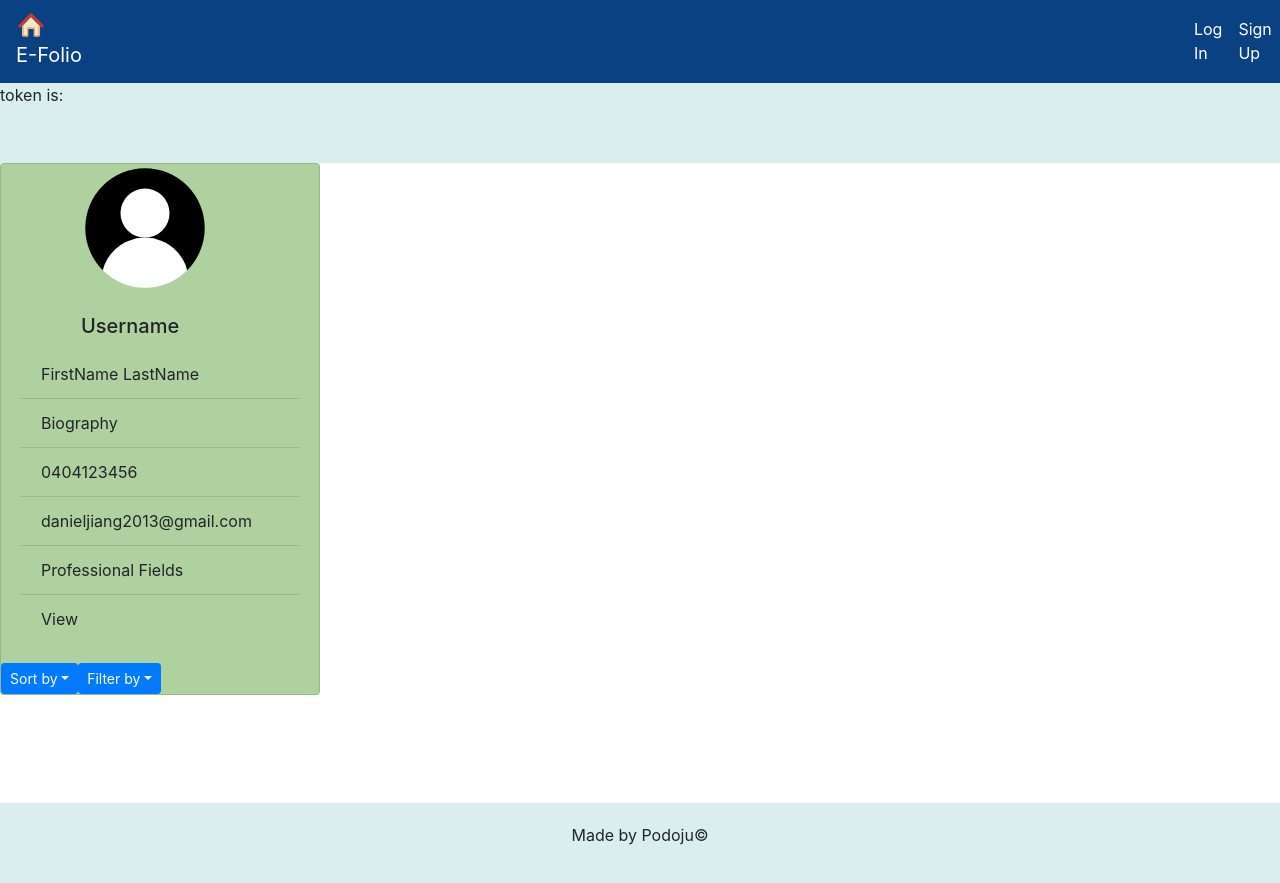
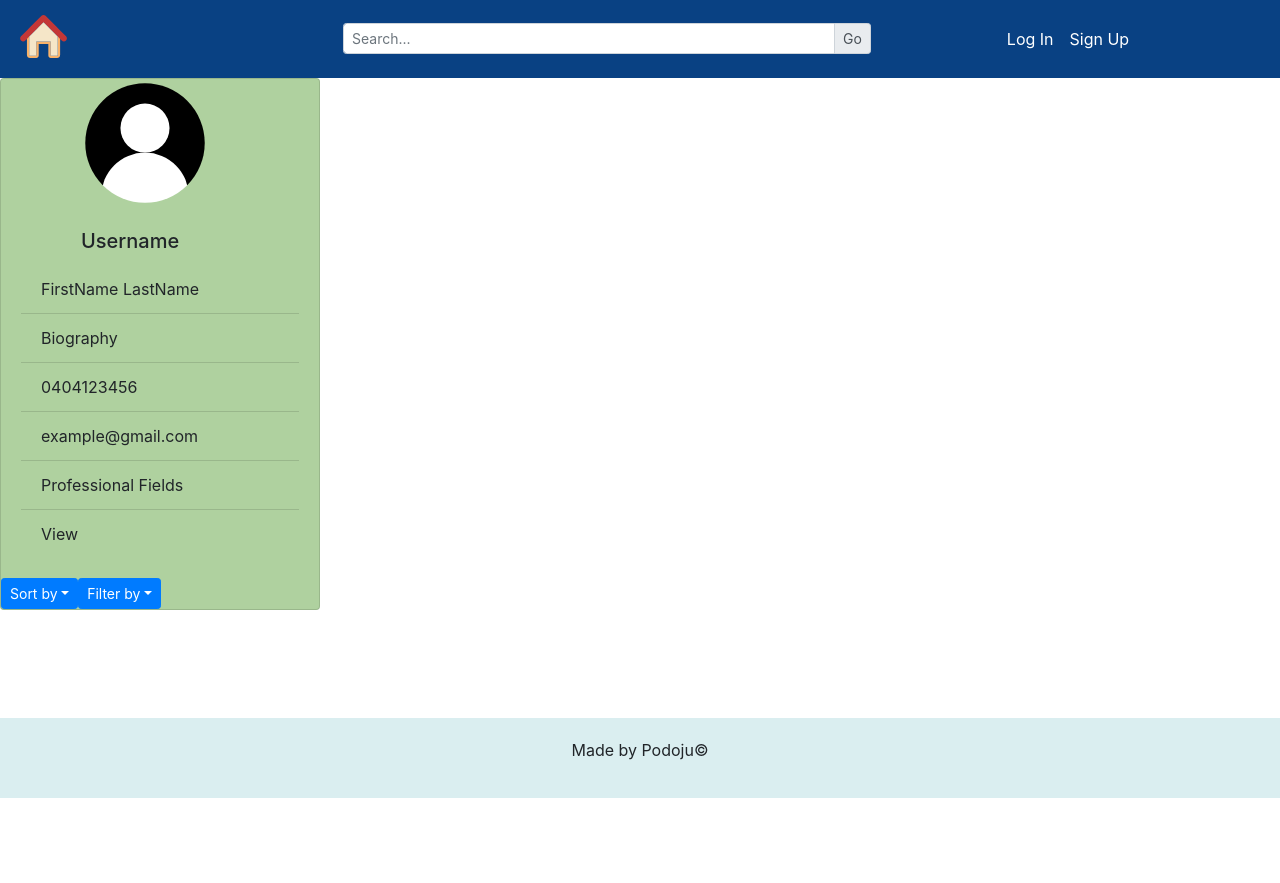
Before and after one commit to arrikenw/IT-Project, a React (Create React App) app in the folder client/: page / in a window 1280 px wide. After the commit the page ends 800 px from the top, so only its background shows below. Built offline with nearby package versions, Linux system fonts and the light colour scheme; no server answers; the HTML template or start-up script is replaced by a standard one.

Commit message:
headers complete

```diff
--- a/client/package.json
+++ b/client/package.json
@@ -3,6 +3,9 @@
   "version": "0.1.0",
   "private": true,
   "dependencies": {
+    "@fortawesome/fontawesome-svg-core": "^1.2.30",
+    "@fortawesome/free-solid-svg-icons": "^5.14.0",
+    "@fortawesome/react-fontawesome": "^0.1.11",
     "@testing-library/jest-dom": "^4.2.4",
     "@testing-library/react": "^9.5.0",
     "@testing-library/user-event": "^7.2.1",
--- a/client/src/App.js
+++ b/client/src/App.js
@@ -34,7 +34,6 @@ class App extends React.Component {
     setUser = user => {
         window.localStorage.setItem("user", JSON.stringify(user));
         this.setState({user: user});
-        console.log("setuser:", this.state.user);
     }
 
     //stores authentication in localStorage
@@ -62,6 +61,7 @@ class App extends React.Component {
     }
     render() {
          return (
+
             <div style={{width: "100vw", height: "100vh"}}>
                 <Header token={this.state.token} logout={this.logout}/>
                 <link
@@ -70,11 +70,6 @@ class App extends React.Component {
                     integrity="sha384-9aIt2nRpC12Uk9gS9baDl411NQApFmC26EwAOH8WgZl5MYYxFfc+NcPb1dKGj7Sk"
                     crossOrigin="anonymous"
                 />
-                <div style={{width: "100vw", height: "10%", backgroundColor: "#daeef0"}}>
-                   <p style={{margin: "0", width: "100%", textOverflow: "wrap"}}>
-                       token is: {this.state.token}
-                   </p>
-                </div>
                 <div style={{width: "100vw", height: "80%", backgroundColor: "white"}}>
                     <Router>
                         <Route path = "/">
--- a/client/src/components/Header/Header.js
+++ b/client/src/components/Header/Header.js
@@ -8,7 +8,7 @@ class Header extends Component {
 
         if (window.localStorage.getItem("token")){
             //console.log("currently logged in, token:", window.localStorage.getItem("token"));
-            return <HeaderLoggedIn logout={this.props.logout}></HeaderLoggedIn>
+            return <HeaderLoggedIn token = {this.props.token} logout={this.props.logout}></HeaderLoggedIn>
         }else{
             return <HeaderLoggedOut></HeaderLoggedOut>
         }
--- a/client/src/components/Header/HeaderLoggedIn.js
+++ b/client/src/components/Header/HeaderLoggedIn.js
@@ -1,9 +1,28 @@
- import React, { Component } from 'react'
- import {Navbar, Nav, Row, FormControl, InputGroup} from 'react-bootstrap';
+import Axios from 'axios';
+import React, { Component } from 'react'
+import {Navbar, Nav, Row,Col, FormControl, InputGroup} from 'react-bootstrap';
 
 
  export default class HeaderLoggedIn extends Component {
+
+    state = {
+        firstName:""
+    }
+
+    componentDidMount() {
+        //get the logged in user's first name to display in the header
+      console.log("header logged in, token: ",window.localStorage.getItem("token"));
+       Axios.get("api/user/get", {headers:{
+        Authorization: "Bearer " + window.localStorage.getItem("token")}})
+        .then(resp =>{
+            console.log("user's name: ", resp.data.firstName);
+            this.setState({firstName:  resp.data.firstName});
+        })
+
+
+    }
      render() {
+
          return (
 
             <Navbar style={{backgroundColor: "#094183", height:"4rem"}} >
@@ -16,27 +35,31 @@
 
                         />
                     <div style={{color:'white'}}>E-Folio</div>
+
                  </Navbar.Brand>
 
 
 
-                 <InputGroup size="sm" className="mb-3">
-                    <InputGroup.Prepend>
-                    <InputGroup.Text id="inputGroup-sizing-sm">Small</InputGroup.Text>
-                    </InputGroup.Prepend>
-                    <FormControl aria-label="Small" aria-describedby="inputGroup-sizing-sm" />
-                </InputGroup>
-
-
-
+                 <div >
+                    <InputGroup className="mb-3" size="sm" style={{marginLeft:"20vw", paddingTop:"15px"}}>
+                        <FormControl
+                        placeholder="Search..."
+                        aria-label="search"
+                        aria-describedby="basic-addon2"
+                        />
+                        <InputGroup.Append>
+                        <InputGroup.Text id="basic-addon2">Go</InputGroup.Text>
+                        </InputGroup.Append>
+                    </InputGroup>
+                </div>
 
                 <Nav >
 
-                    <Nav.Link href="/upload" style={{marginLeft: "40vw", color:'white'}}>Upload</Nav.Link>
-                    <Nav.Link  href="/account" style={{color:'white'}}>
+                    <Nav.Link href="/upload" style={{marginLeft: "30vw", color:'white'}}>Upload</Nav.Link>
+                    <Nav.Link  href="/account" style={{marginLeft:"10vw", color:'white', width: "130px", height: "49px"}}>
 
                     <Row style={{marginLeft: "0px"}}>
-                        Account
+                        {this.state.firstName}
                         <div style={{height: "1rem", width: "3rem", paddingLeft: "9px", paddingTop: "0px"}}>
                             <img
                             src={require("../../assets/default_profile_icon.svg") }
@@ -52,7 +75,7 @@
                 </Nav>
 
                 <Nav>
-                    <Nav.Link href="/"style={{marginLeft: "10vw",color:'white'}} onClick={this.props.logout.bind(this)}>Logout</Nav.Link>
+                    <Nav.Link href="/"style={{marginLeft: "0vw",color:'white'}} onClick={this.props.logout.bind(this)}>Logout</Nav.Link>
                 </Nav>
 
             </Navbar>
--- a/client/src/components/Header/HeaderLoggedOut.js
+++ b/client/src/components/Header/HeaderLoggedOut.js
@@ -1,28 +1,46 @@
 import React, { Component } from 'react';
-import {Navbar, Nav} from 'react-bootstrap';
+import {Navbar, Nav, FormControl, InputGroup} from 'react-bootstrap';
 
 export default class HeaderLoggedOut extends Component {
     render() {
         return (
 
-            <Navbar style={{backgroundColor: "#094183"}}>
+
+            <Navbar expand = "md"style={{backgroundColor: "#094183"}}>
                 <Navbar.Brand href="/home" style={{paddingTop: "0px"}}>
                     <img
                         src={require("../../assets/home_icon.svg") }
-                        width="30"
-                        height="30"
+                        width="55"
+                        height="55"
                         alt="efolio logo"
+                        />
 
+                </Navbar.Brand>
+
+
+                <div >
+                    <InputGroup className="mb-3" size="sm" style={{marginLeft:"20vw", paddingTop:"15px"}}>
+                        <FormControl
+                        placeholder="Search..."
+                        aria-label="search"
+                        aria-describedby="basic-addon2"
                         />
-                        <div style={{color:'white'}}>E-Folio</div>
+                        <InputGroup.Append>
+                        <InputGroup.Text id="basic-addon2">Go</InputGroup.Text>
+                        </InputGroup.Append>
+                    </InputGroup>
+                </div>
 
-                 </Navbar.Brand>
+                <Navbar.Toggle aria-controls="responsive-navbar-nav" />
+                <Navbar.Collapse id="responsive-navbar-nav">
 
-                <Nav>
+                <Nav className="mr-auto">
 
-                    <Nav.Link href="/login" style={{marginLeft: "85vw", color:'white'}}>Log In</Nav.Link>
-                    <Nav.Link href="/signup" style={{color:'white'}}>Sign Up</Nav.Link>
+                    <Nav.Link href="/login" style={{ color:'white', display:"inline-block", marginLeft:"30vw" }}>Log In</Nav.Link>
+                    <Nav.Link href="/signup" style={{color:'white',  display:"inline-block"}}>Sign Up</Nav.Link>
                 </Nav>
+
+                </Navbar.Collapse>
 
 
 
--- a/client/src/components/ProfileDetails/ProfileDetails.js
+++ b/client/src/components/ProfileDetails/ProfileDetails.js
@@ -1,13 +1,36 @@
  import React, { Component } from 'react';
  import {Card,ListGroup, ListGroupItem, Dropdown, DropdownButton, Row,Col, Container} from 'react-bootstrap';
+ import Axios from 'axios';
+
+
+class ProfileDetails extends Component {
+
+    state = {
+        firstName:"",
+        lastName:"",
+        Biography:"",
+        userName:"",
+        professionalFields:"",
+        phone: "",
+        email:"",
+        ids:"5f6421af83c4953c60567f7f",
+    }
 
 
 
-class ProfileDetails extends Component {
+    componentDidMount() {
+
+        //get all the public information of a user
+        Axios.post("api/user/getPublic", this.state.ids);
+
+    }
+
+
+
      render() {
          return (
              <div>
-                 <Card  style={{ width: '20rem', backgroundColor: "#afd19f"}}>
+                      <Card  style={{ width: '20rem', backgroundColor: "#afd19f"}}>
                     <div style={{height: "5rem", width: "8rem", marginLeft:"80px", marginBottom:"50px"}}>
                         <Card.Img variant="top" src={require("../../assets/default_profile_icon.svg")}  />
                     </div>
@@ -18,7 +41,7 @@ class ProfileDetails extends Component {
                             <ListGroupItem style={{backgroundColor:"#afd19f"}}>FirstName LastName</ListGroupItem>
                             <ListGroupItem style={{backgroundColor:"#afd19f"}}>Biography</ListGroupItem>
                             <ListGroupItem style={{backgroundColor:"#afd19f"}}>0404123456</ListGroupItem>
-                            <ListGroupItem style={{backgroundColor:"#afd19f"}}>danieljiang2013@gmail.com</ListGroupItem>
+                            <ListGroupItem style={{backgroundColor:"#afd19f"}}>example@gmail.com</ListGroupItem>
                             <ListGroupItem style={{backgroundColor:"#afd19f"}}>Professional Fields</ListGroupItem>
 
                             <ListGroupItem style={{backgroundColor:"#afd19f"}}>View</ListGroupItem>
--- a/client/src/components/Signup/RequiredSignupForm.js
+++ b/client/src/components/Signup/RequiredSignupForm.js
@@ -37,7 +37,7 @@ class RequiredSignupForm extends Component {
         }
         //CHECK THISSSSSS!!!!!!!
 
-        Axios.post("api/user/login", payload)
+        Axios.post("api/user/add", payload)
             .then(resp => {
                 console.log("status: " + resp.status);
 
@@ -49,7 +49,7 @@ class RequiredSignupForm extends Component {
                     //this.warningRef.current.setActive(true);
 
                     // in future redirect to home page
-                    // this.props.history.push("/upload");
+                     this.props.history.push("/upload");
                 }
                 else{
 
@@ -136,7 +136,7 @@ class RequiredSignupForm extends Component {
                         <br/>
                         <Form.Control
                             required
-                            type="confirmPassword"
+                            type="password"
                             placeholder="Confirm your password"
                             name="confirmPassword"
                             onChange={this.onChange}
```
Also changed, not shown: client/src/components/Login/LoginForm.js (+4 -3 lines), 1 other file (tests, documents, lock files or other folders).
